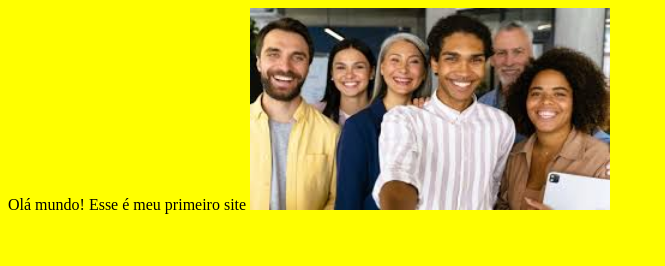
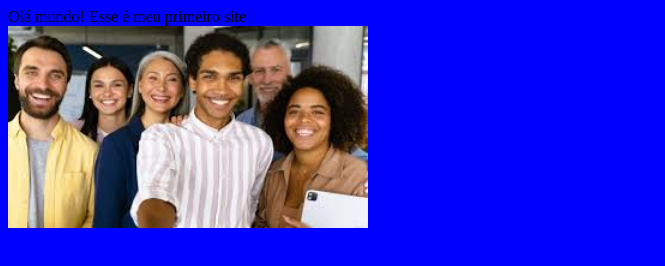
Before and after one commit to juliadocarmo/ProjetoWeb1, a plain HTML site: page Index.html in a window 1280 px wide. Shown: the whole page, without its empty margins (0-665 px from the left). Drawn offline with Linux system fonts and the light colour scheme.

Commit message:
Segunda Versao do site

```diff
--- a/Index.html
+++ b/Index.html
@@ -7,7 +7,7 @@
     <link rel="stylesheet" href="style.css">
 </head>
 <body>
-    Olá mundo! Esse é meu primeiro site
+    Olá mundo! Esse é meu primeiro site <br>
     <img src="pessoas.jpeg" alt="" width="360px">
 </body>
 </html>
--- a/style.css
+++ b/style.css
@@ -1,3 +1,3 @@
 body {
-    background-color: yellow;
+    background-color: blue;
 }
```
